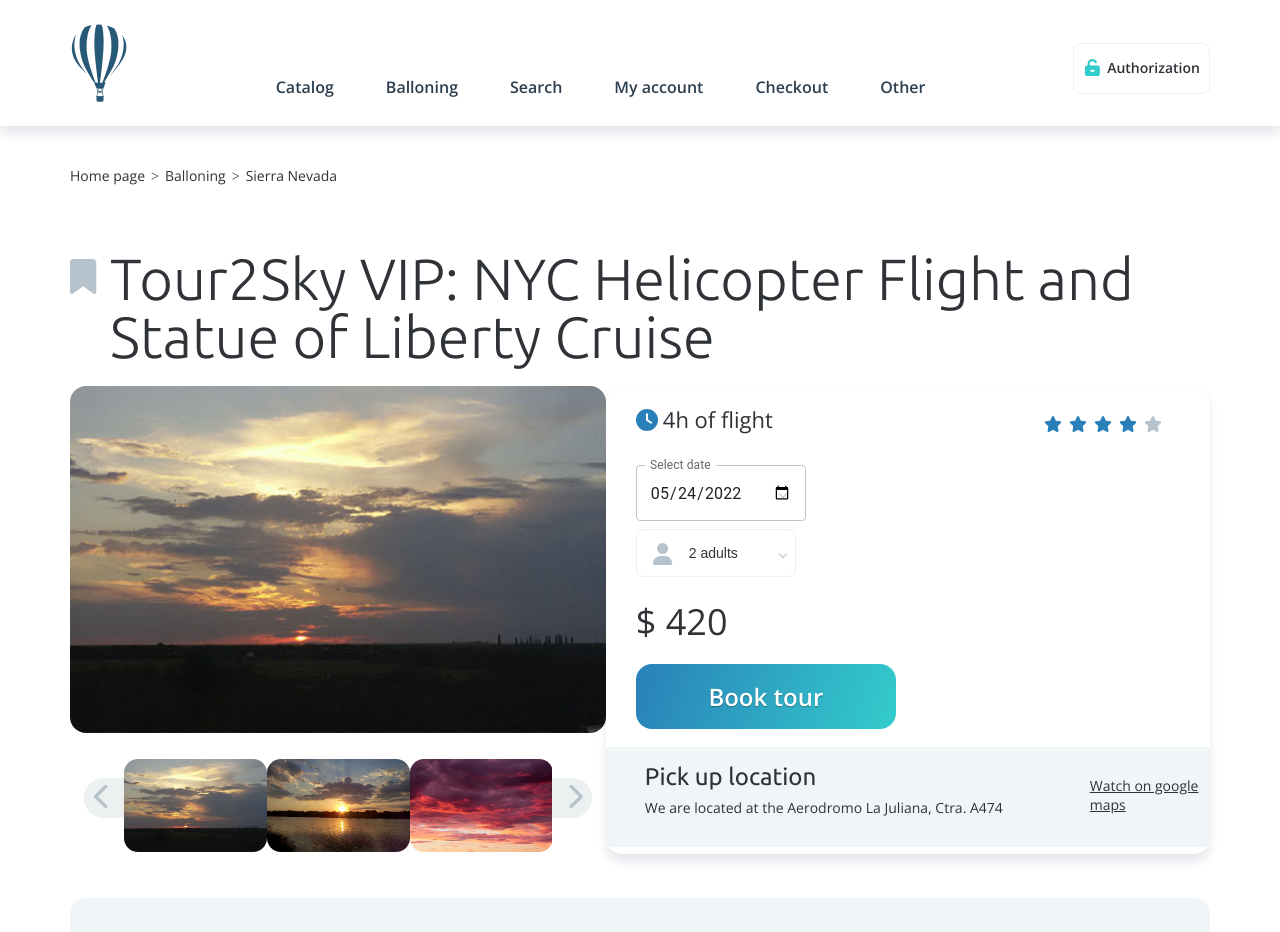
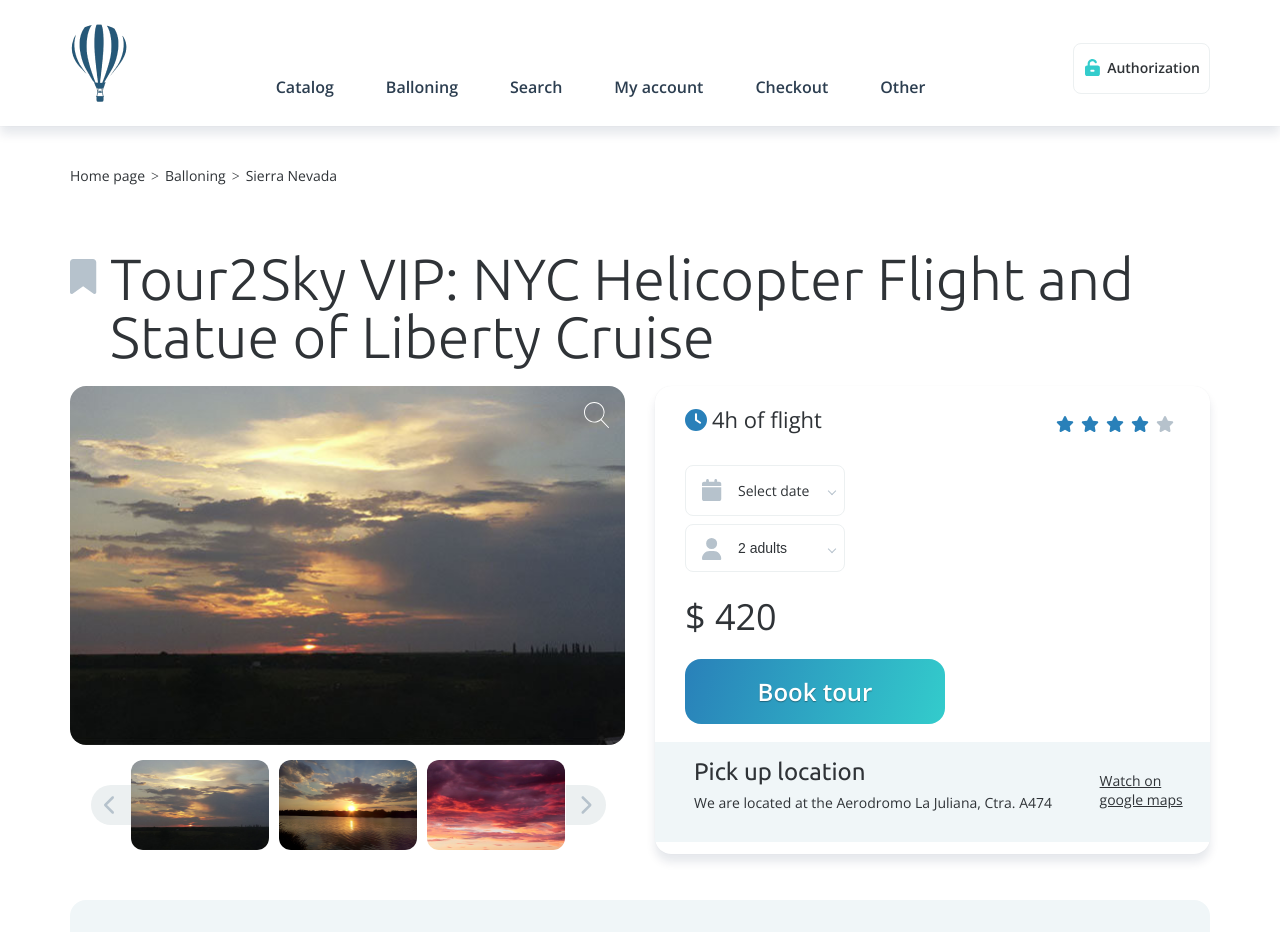
Before and after one commit to Sendega89/tour2sky, a React (Create React App) app: page /product/1 in a window 1280 px wide. Shown: the top 932 px of the page. Built offline with nearby package versions, Linux system fonts and the light colour scheme.

Commit message:
fix product page gallery

```diff
--- a/src/App.css
+++ b/src/App.css
@@ -3125,16 +3125,11 @@
 }
 
 .product_l {
-
-    float: left;
-    width: 47%;
-
+    padding-right: 15px;
 }
 
 .product_r {
-    float: right;
-width: 53%;
-
+padding-left: 15px;
 
 }
 
--- a/src/Pages/Product/Product.jsx
+++ b/src/Pages/Product/Product.jsx
@@ -28,20 +28,19 @@
                 {/*breadcrumbs*/}
                 <article>
                     <div className="product_title row">
-                        <i><FontAwesomeIcon icon="fa-solid fa-bookmark" aria-hidden="true"/></i>
+                        <i><FontAwesomeIcon icon="fa-solid fa-bookmark" aria-hidden={true}/></i>
                         <h1>Tour2Sky VIP: NYC Helicopter Flight and Statue of Liberty Cruise</h1>
                     </div>
                     {/*product top row */}
                     <div className="row product_top">
                         {/*product left block */}
-                        <div className="row product_l">
+                        <div className="col-2 product_l">
                           <SlickSlider />
-
                         </div>
                         {/*product left block*/}
 
                         {/*product right block*/}
-                        <div className="row product_r">
+                        <div className="col-2 product_r">
                             <div className="product_r_vn">
                                 <div className="row product_r_top">
                                     <div className="row">
@@ -53,10 +52,11 @@
                                     </div>
                                     <div className="row options">
                                         <div className="row options_item">
-                                        {/*<span className="sel_icon">
+                                        <span className="sel_icon">
                                             <i><FontAwesomeIcon icon="fa-solid fa-calendar" aria-hidden="true"/></i>
-                                        </span>*/}
-                                            <TextField sx={{borderRadius: "26px"}}
+                                        </span>
+                                            <input type="text" id="datepicker" placeholder="Select date" className="hasDatepicker"/>
+                                            {/*<TextField sx={{borderRadius: "26px"}}
                                                 id="date"
                                                 label="Select date"
                                                 type="date"
@@ -65,23 +65,33 @@
                                                 InputLabelProps={{
                                                     shrink: true,
                                                 }}
-                                            />
-                                            {/*<input type="date" id="datepicker" placeholder="Select date"/>*/}
+                                            />*/}
                                         </div>
                                         <div className="row options_item">
-                                            <div className="options_select row">
+                                            <div className="row options_select">
                                             <span className="sel_icon">
                                                 <i><FontAwesomeIcon icon="fa-solid fa-user" aria-hidden="true"/></i>
                                             </span>
-                                                <select id="ui-id-1">
+                                            <select id="ui-id-1">
                                                     <option>2 adults</option>
                                                     <option>3 adults</option>
                                                     <option>4 adults</option>
                                                     <option>5 adults</option>
                                                 </select>
-                                            </div>
+                                                {/*  <span tabIndex="0" id="ui-id-1-button" role="combobox"
+                                                      aria-expanded="false" aria-autocomplete="list"
+                                                      aria-owns="ui-id-1-menu" aria-haspopup={true}
+                                                      className="ui-selectmenu-button ui-button ui-widget ui-selectmenu-button-closed ui-corner-all"
+                                                      aria-activedescendant="ui-id-8" aria-labelledby="ui-id-8"
+                                                      aria-disabled={false}>
+                                                  <span className="ui-selectmenu-icon ui-icon ui-icon-triangle-1-s"></span>
+                                                </span>*/}
+
+                                              </div>
                                         </div>
-                                        <div className="row price">$ 420</div>
+                                        <div className="row price">
+                                            $ 420
+                                        </div>
                                     </div>
                                     <div className="add">
                                         <a href="" className="btn">Book tour</a>
@@ -97,8 +107,7 @@
                                     </div>
                                 </div>
                             </div>
-
-                        </div>
+                    </div>
                         {/*product right block */}
                     </div>
                     {/*product top row*/}
--- a/src/Pages/Product/SlickSlider.jsx
+++ b/src/Pages/Product/SlickSlider.jsx
@@ -5,6 +5,8 @@
 import product3 from "../../assets/img/product3.jpg";
 import product4 from "../../assets/img/product4.jpg";
 import "./slickStyle.css"
+import "../../App.css"
+
 import {FontAwesomeIcon} from "@fortawesome/react-fontawesome";
 export default function SlickSlider () {
     const [nav1, setNav1] = useState();
@@ -13,8 +15,8 @@
 
     return (
         <div>
-            <Slider asNavFor={nav2} arrows={false}  ref={(slider1) => setNav1(slider1)} >
-                <div className={"slickSlideImageBox"}>
+            <Slider asNavFor={nav2} arrows={false}  ref={(slider1) => setNav1(slider1)} className="slider-for">
+                <div >
                     <a href={product}><img src={product}/></a>
                 </div>
                 <div>
@@ -28,30 +30,34 @@
                 </div>
 
             </Slider>
-<div className="slideNavBlock">
-            <div className="slickArrow slickLeft" onClick={()=>sliderRef.current.slickPrev()} >
+<div className="row slideNavBlock">
+            <div className="slickArrow slickLeft slick-arrow angle_left" onClick={()=>sliderRef.current.slickPrev()} >
                 <FontAwesomeIcon icon="fa-solid fa-chevron-left"/>
             </div>
+
             <Slider  arrows={false} ref={sliderRef}
                 asNavFor={nav1}
                 /*ref={(slider2) => setNav2(slider2)}*/
                 slidesToShow={3}
                 swipeToSlide={true}
-                focusOnSelect={true} className="slideNavCarousel">
-                                        <div>
+                focusOnSelect={true}
+                     className="slideNavCarousel slick-list draggable">
+
+                                        <div className="slick-slide slickSlideItem">
                                             <a href="#"><img src={product}/></a>
                                         </div>
-                                        <div>
+                                        <div className="slick-slide slickSlideItem">
                                             <a href="#"><img src={product2}/></a>
                                         </div>
-                                        <div>
+                                        <div className="slick-slide slickSlideItem">
                                             <a href="#"><img src={product3}/></a>
                                         </div>
-                                        <div>
+                                        <div className="slick-slide slickSlideItem">
                                             <a href="#"><img src={product4}/></a>
                                         </div>
             </Slider>
-    <div className="slickArrow slickRight" onClick={()=>sliderRef.current.slickNext()}>
+
+    <div className="slickArrow slickRight angle_right slick-arrow" onClick={()=>sliderRef.current.slickNext()}>
             <FontAwesomeIcon icon="fa-solid fa-chevron-right"/>
         </div></div>
         </div>
--- a/src/Pages/Product/slickStyle.css
+++ b/src/Pages/Product/slickStyle.css
@@ -3,48 +3,59 @@
     justify-content: center;
     align-items: center;
 }
+.slickSlideItem {
+    padding: 0 5px;
+    display: inline-block;
+    overflow: hidden;
+}
 
 .slideNavCarousel {
     width: 80%;
-    margin-top: 20px;
-    height: 100px;
-    align-content: center;
+    padding: 10px 0;
+    align-content: space-between;
 }
 
 .slideNavCarousel  img {
-    border-radius: 14px;
+    border-radius: 12px;
+    overflow: hidden;
+    display: block;
+    height: auto;
+    vertical-align: middle;
+    border: none;
+    max-width: 100%;
+    margin: 0;
+    padding: 0;
 }
+.slickArrow {
+    text-align: center;
+    width: 40px;
+    height: 40px;
+    line-height: 1;
+    font-size: 20px;
+    background-color: #ecf0f1;
+    color: #b6c2cc;
 
-.slickArrow {
-    font-size: 28px;
+    padding-top: 10px;
 
 }
-
 .slickArrow:hover {
-    color: #33cccc;
+    color:#2980b9;
 }
 
 .slickLeft {
-    width: 40px;
     border-top-left-radius: 20px;
     border-bottom-left-radius: 20px;
-    padding-left: 10px;
-    height: 40px;
-    background-color: #ecf0f1;
-    font-size: 27px;
-    color: #b6c2cc;
+    position: relative;
+    left:5px;
 }
 
 .slickRight {
-    width: 40px;
     border-top-right-radius: 20px;
     border-bottom-right-radius: 20px;
-    padding-left: 14px;
-    height: 40px;
-    background-color: #ecf0f1;
-    font-size: 27px;
-    color: #b6c2cc;
+    position: relative;
+    right: 4px;
 }
 .slickSlide a {
     border-radius:16px;
+    padding: 10px;
 }
--- a/src/assets/common/Cards/ProductCard.jsx
+++ b/src/assets/common/Cards/ProductCard.jsx
@@ -12,8 +12,8 @@
             <div className="cat_item_img"><a product="[object Object]" href="/product/1"><img
                 src={itemImage}/></a></div>
             <div className="cat_item_center">
-                <div className="cat_item_title row"><i><FontAwesomeIcon icon="fa-solid fa-bookmark"
-                                                                        aria-hidden="true"></FontAwesomeIcon></i><a
+                <div className="cat_item_title row"><i>
+                    <FontAwesomeIcon icon="fa-solid fa-bookmark" aria-hidden={true}></FontAwesomeIcon></i><a
                     product="[object Object]" href="/product/1">Tour2Sky VIP: NYC Helicopter Flight
                     and Statue of Liberty Cruise</a></div>
                 <div className="cat_item_price">
```
